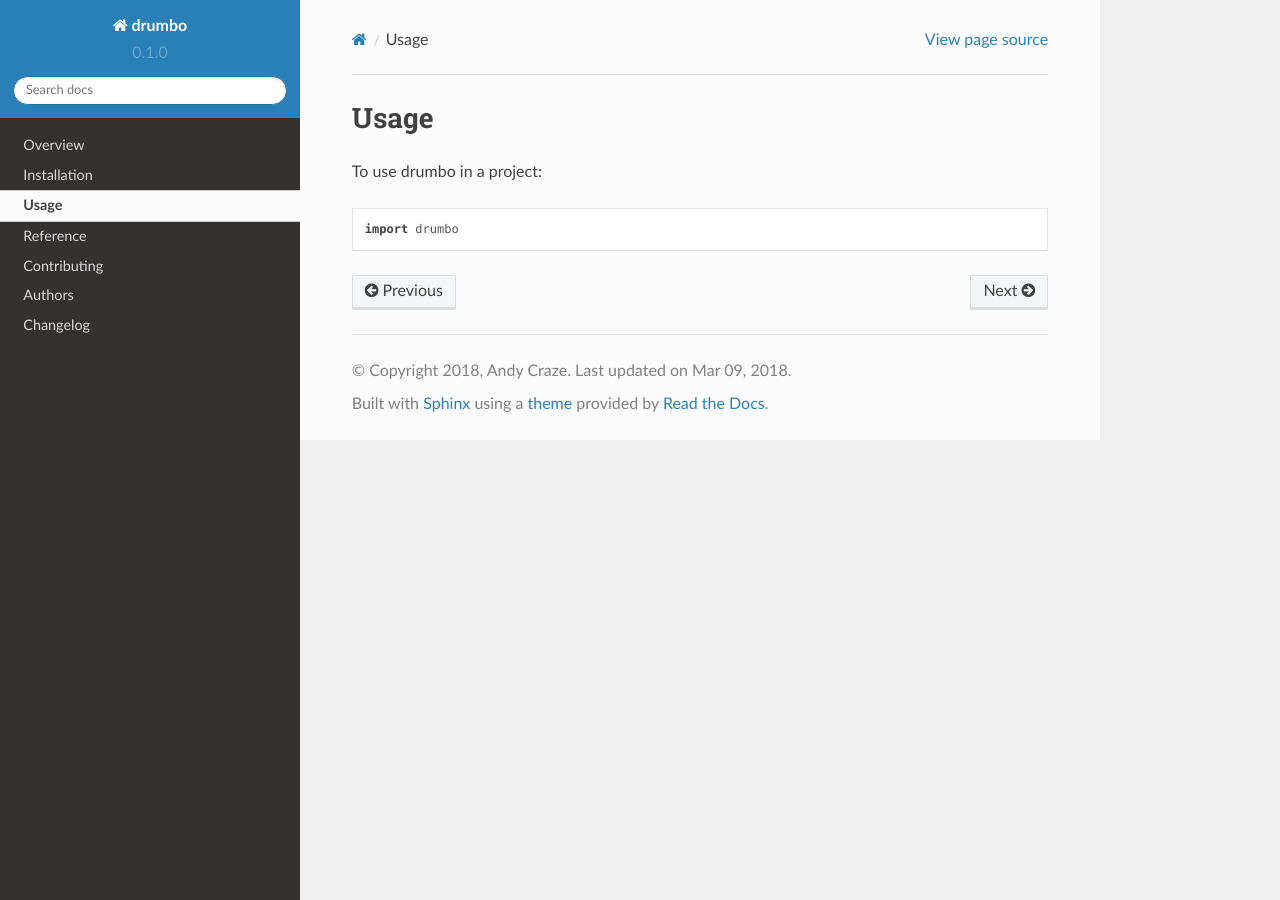
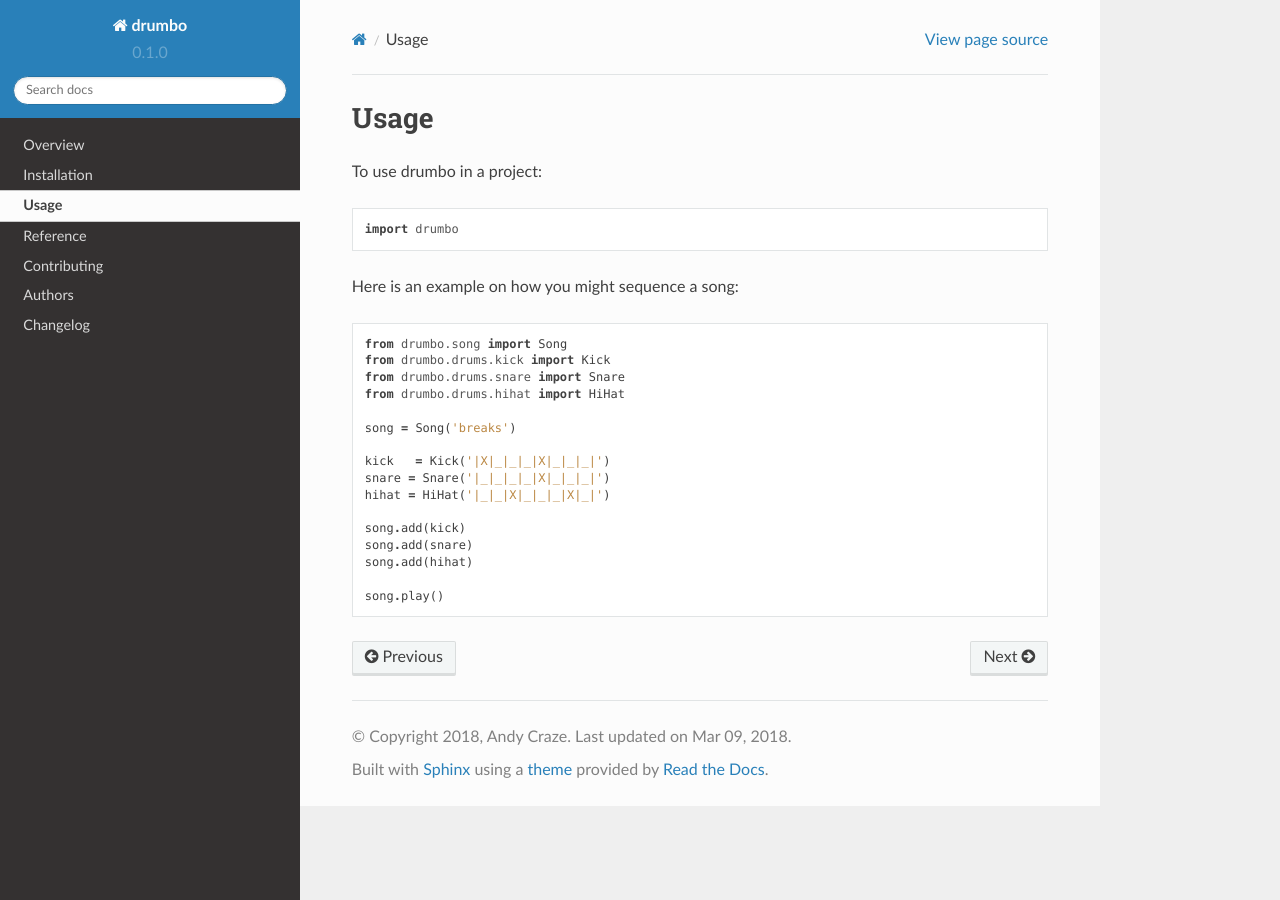
Before and after one commit to accraze/python-drumbo, a Sphinx documentation site: the page built from docs/usage.rst, in a window 1280 px wide. Built offline with Sphinx 7.4.7 and the Read the Docs theme 2.0.0, drawn with Linux system fonts in a browser that asks for light colours.

Commit message:
Update usage.rst

```diff
--- a/docs/usage.rst
+++ b/docs/usage.rst
@@ -5,3 +5,22 @@
 To use drumbo in a project::
 
 	import drumbo
+
+Here is an example on how you might sequence a song::
+
+    from drumbo.song import Song
+    from drumbo.drums.kick import Kick
+    from drumbo.drums.snare import Snare
+    from drumbo.drums.hihat import HiHat
+
+    song = Song('breaks')
+
+    kick   = Kick('|X|_|_|_|X|_|_|_|')
+    snare = Snare('|_|_|_|_|X|_|_|_|')
+    hihat = HiHat('|_|_|X|_|_|_|X|_|')
+
+    song.add(kick)
+    song.add(snare)
+    song.add(hihat)
+
+    song.play()
```
